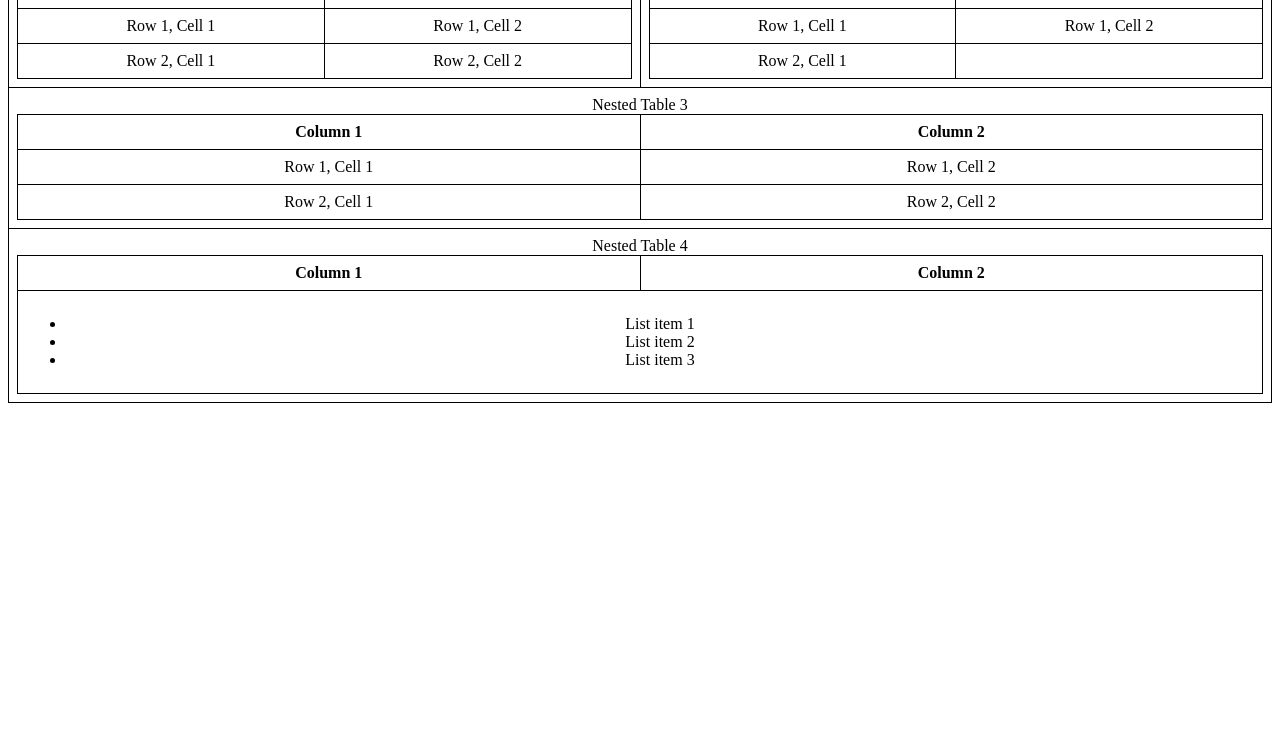
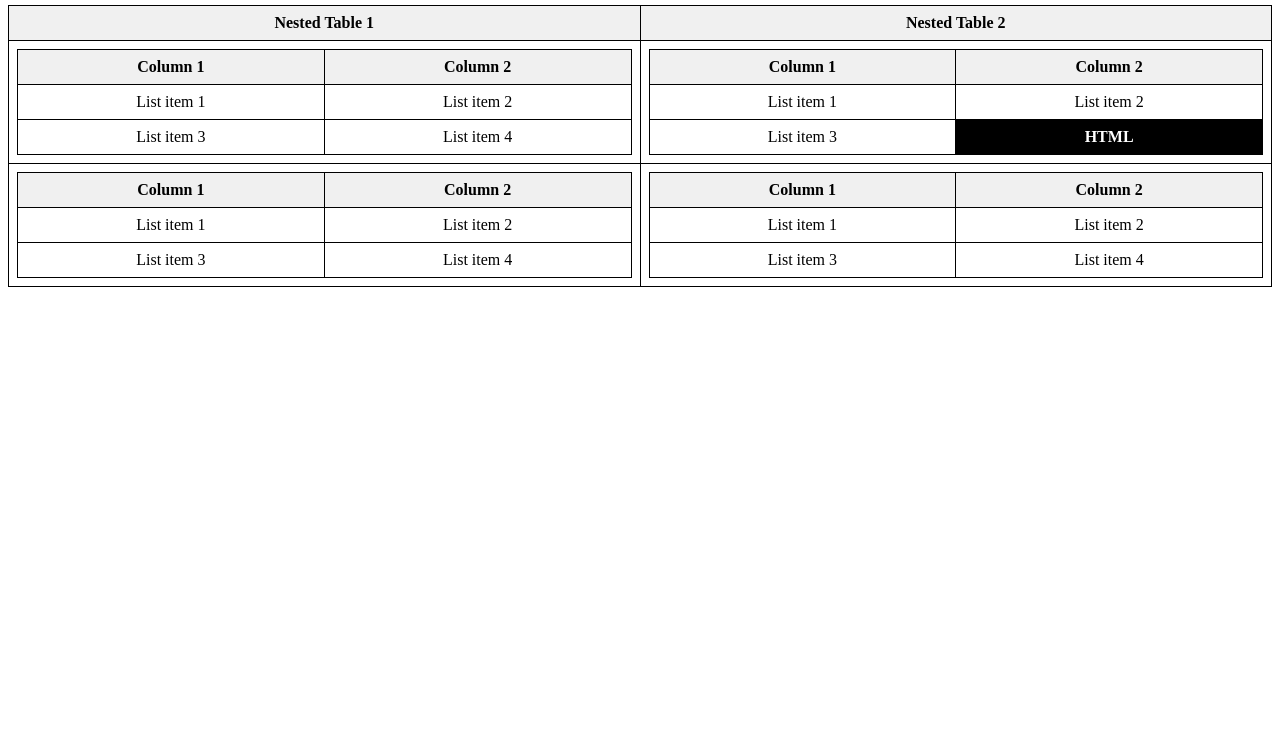
Before and after one commit to acciojob/tables-in-tables-Ashwini277, a website: page main.html in a window 1280 px wide. Shown: the part 62-800 px from the top of the page. Drawn offline with Linux system fonts and the light colour scheme.

Commit message:
created a submission

```diff
--- a/main.html
+++ b/main.html
@@ -6,26 +6,27 @@
     <title>Tables in Tables</title>
     <style>
         table {
+            border-collapse: collapse;
             width: 100%;
-            border-collapse: collapse;
         }
-        th, td {
+        table, th, td {
             border: 1px solid black;
             padding: 8px;
             text-align: center;
         }
+        th {
+            background-color: #f0f0f0;
+        }
         .nested-table {
             width: 100%;
-            border-collapse: collapse;
-            border: 1px solid black;
         }
         .nested-table th, .nested-table td {
             border: 1px solid black;
             padding: 8px;
             text-align: center;
         }
-        .nested-table td {
-            background-color: white; /* Default background color */
+        .nested-table th {
+            background-color: #f0f0f0;
         }
         .black-cell {
             background-color: black;
@@ -36,11 +37,19 @@
 </head>
 <body>
 
+    <h2>Tables in Tables</h2>
+
     <table>
+        <thead>
+            <tr>
+                <th>Nested Table 1</th>
+                <th>Nested Table 2</th>
+            </tr>
+        </thead>
+        <tbody>
             <tr>
                 <td>
                     <table class="nested-table">
-                    <caption>Nested Table 1</caption>
                         <thead>
                             <tr>
                                 <th>Column 1</th>
@@ -49,19 +58,18 @@
                         </thead>
                         <tbody>
                             <tr>
-                            <td>Row 1, Cell 1</td>
-                            <td>Row 1, Cell 2</td>
+                                <td>List item 1</td>
+                                <td>List item 2</td>
                             </tr>
                             <tr>
-                            <td>Row 2, Cell 1</td>
-                            <td>Row 2, Cell 2</td>
+                                <td>List item 3</td>
+                                <td>List item 4</td>
                             </tr>
                         </tbody>
                     </table>
                 </td>
                 <td>
                     <table class="nested-table">
-                    <caption>Nested Table 2</caption>
                         <thead>
                             <tr>
                                 <th>Column 1</th>
@@ -70,11 +78,11 @@
                         </thead>
                         <tbody>
                             <tr>
-                            <td>Row 1, Cell 1</td>
-                            <td>Row 1, Cell 2</td>
+                                <td>List item 1</td>
+                                <td>List item 2</td>
                             </tr>
                             <tr>
-                            <td>Row 2, Cell 1</td>
+                                <td>List item 3</td>
                                 <td class="black-cell">HTML</td>
                             </tr>
                         </tbody>
@@ -82,9 +90,8 @@
                 </td>
             </tr>
             <tr>
-            <td colspan="2">
+                <td>
                     <table class="nested-table">
-                    <caption>Nested Table 3</caption>
                         <thead>
                             <tr>
                                 <th>Column 1</th>
@@ -93,21 +100,18 @@
                         </thead>
                         <tbody>
                             <tr>
-                            <td>Row 1, Cell 1</td>
-                            <td>Row 1, Cell 2</td>
+                                <td>List item 1</td>
+                                <td>List item 2</td>
                             </tr>
                             <tr>
-                            <td>Row 2, Cell 1</td>
-                            <td>Row 2, Cell 2</td>
+                                <td>List item 3</td>
+                                <td>List item 4</td>
                             </tr>
                         </tbody>
                     </table>
                 </td>
-        </tr>
-        <tr>
-            <td colspan="2">
+                <td>
                     <table class="nested-table">
-                    <caption>Nested Table 4</caption>
                         <thead>
                             <tr>
                                 <th>Column 1</th>
@@ -116,18 +120,18 @@
                         </thead>
                         <tbody>
                             <tr>
-                            <td colspan="2">
-                                <ul>
-                                    <li>List item 1</li>
-                                    <li>List item 2</li>
-                                    <li>List item 3</li>
-                                </ul>
-                            </td>
+                                <td>List item 1</td>
+                                <td>List item 2</td>
+                            </tr>
+                            <tr>
+                                <td>List item 3</td>
+                                <td>List item 4</td>
                             </tr>
                         </tbody>
                     </table>
                 </td>
             </tr>
+        </tbody>
     </table>
 
 </body>
```
Lines whose indentation alone changed are shown as unchanged.
